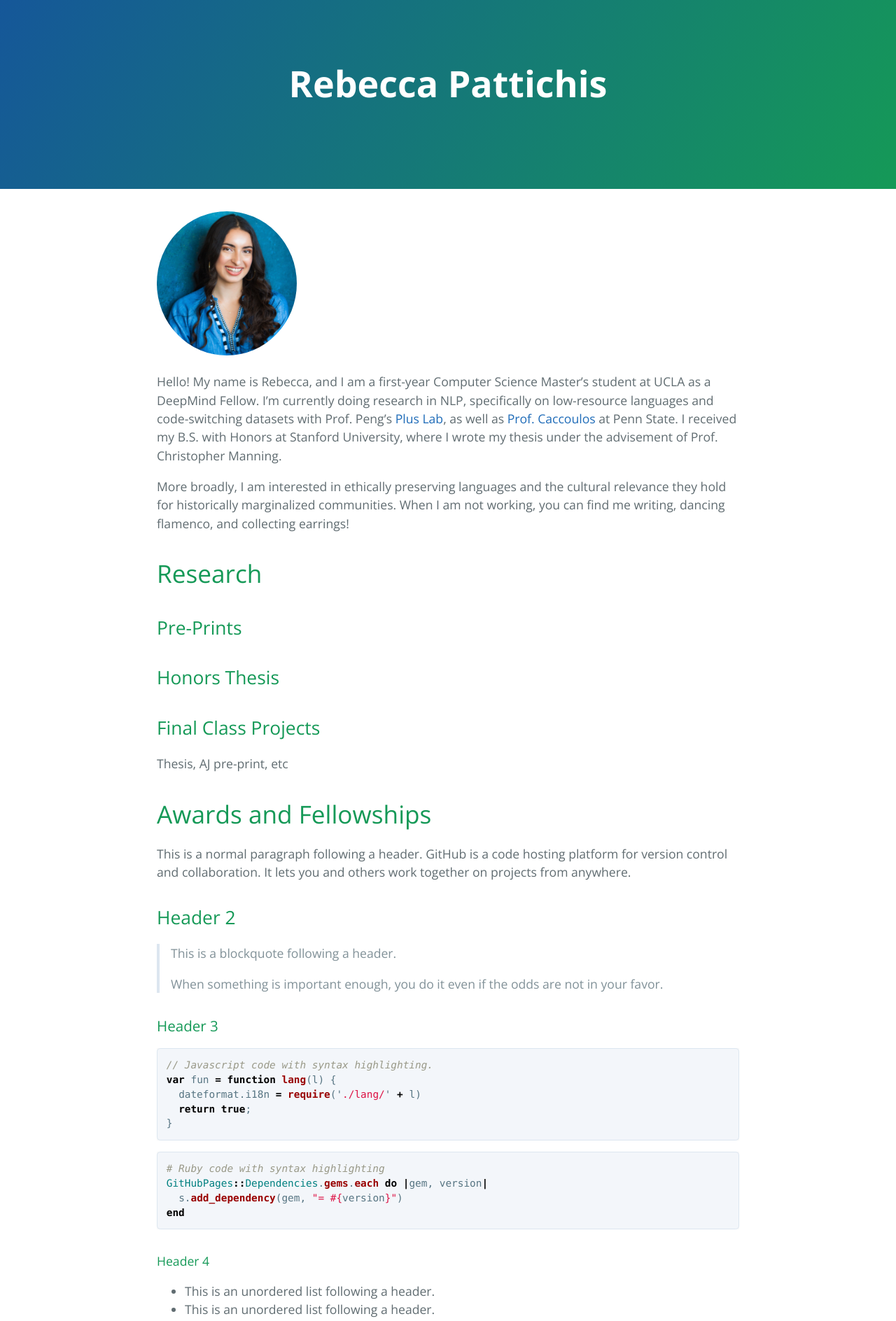
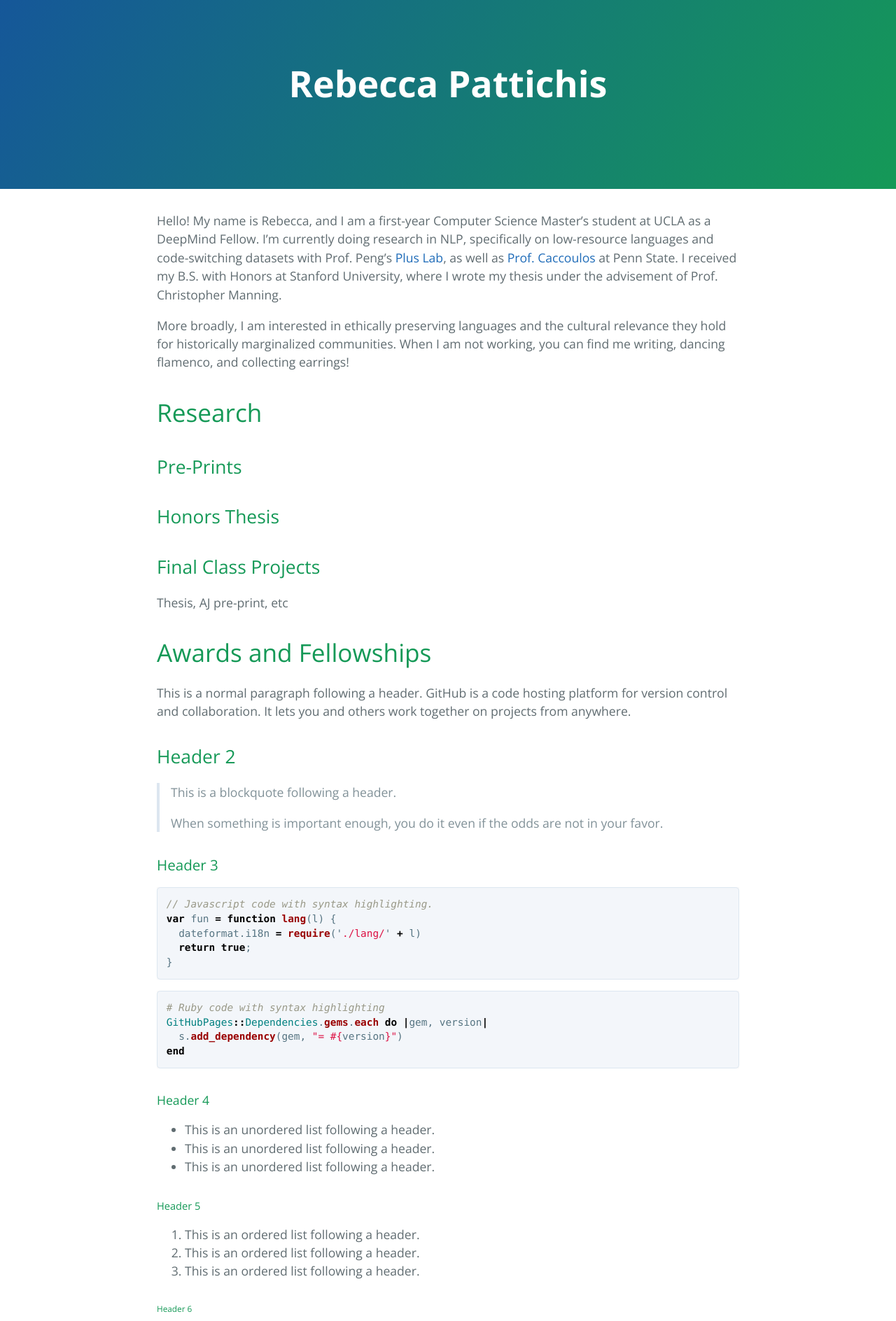
Before and after one commit to rpattichis/rpattichis.github.io, a Jekyll site: the page built from index.md, in a window 1280 px wide. Shown: the top 1888 px of the page at 70% size. Built offline with Jekyll 4.4.1, drawn with Linux system fonts in a browser that asks for light colours; the repository's description, which GitHub fills in, is left out.

Commit message:
Update index.md

```diff
--- a/index.md
+++ b/index.md
@@ -1,8 +1,6 @@
 ---
 layout: default
 ---
-
-<img src="./imgs/HEADSHOT.jpg" alt="Headshot" style="width:200px">
 
 Hello! My name is Rebecca, and I am a first-year Computer Science Master's student at UCLA as a DeepMind Fellow. I'm currently doing research in NLP, specifically on low-resource languages and code-switching datasets with Prof. Peng's [Plus Lab](https://vnpeng.net/), as well as [Prof. Caccoulos](https://sip.la.psu.edu/people/rct11/) at Penn State. I received my B.S. with Honors at Stanford University, where I wrote my thesis under the advisement of Prof. Christopher Manning.
 
```
